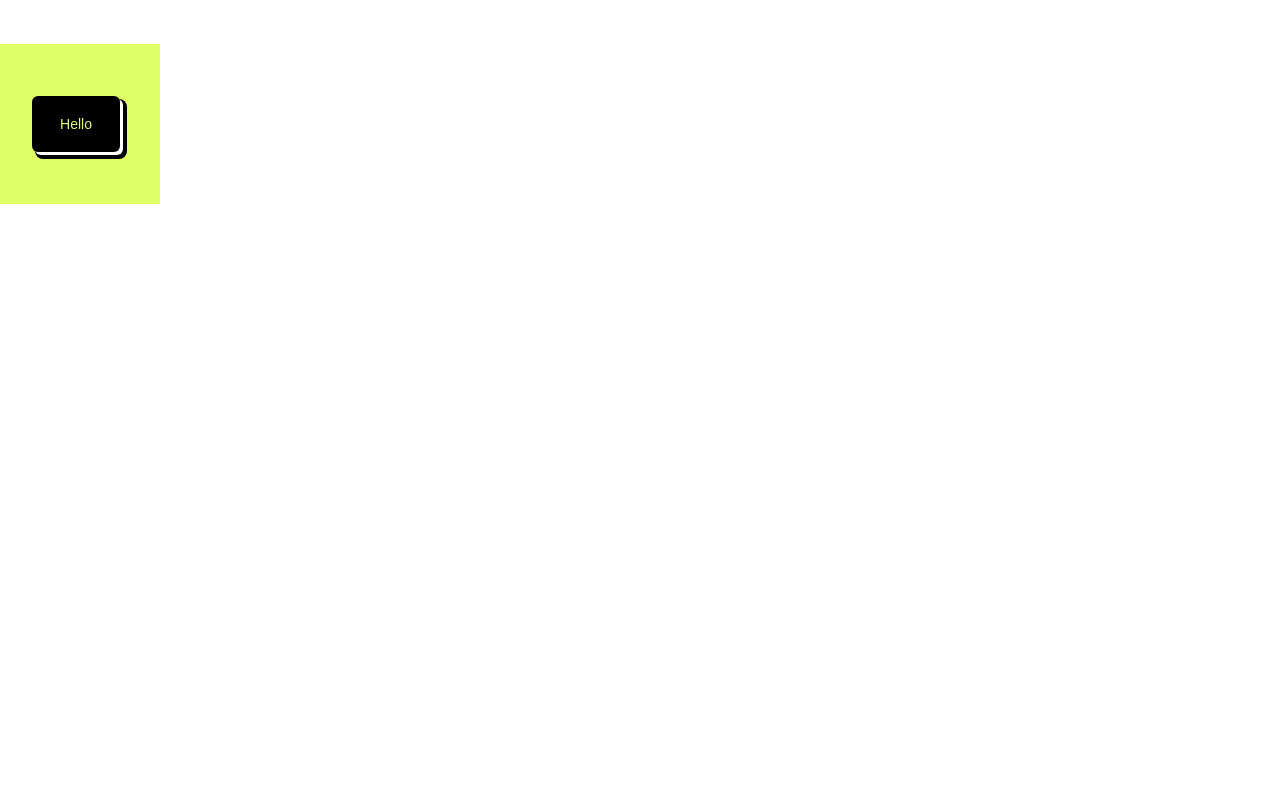
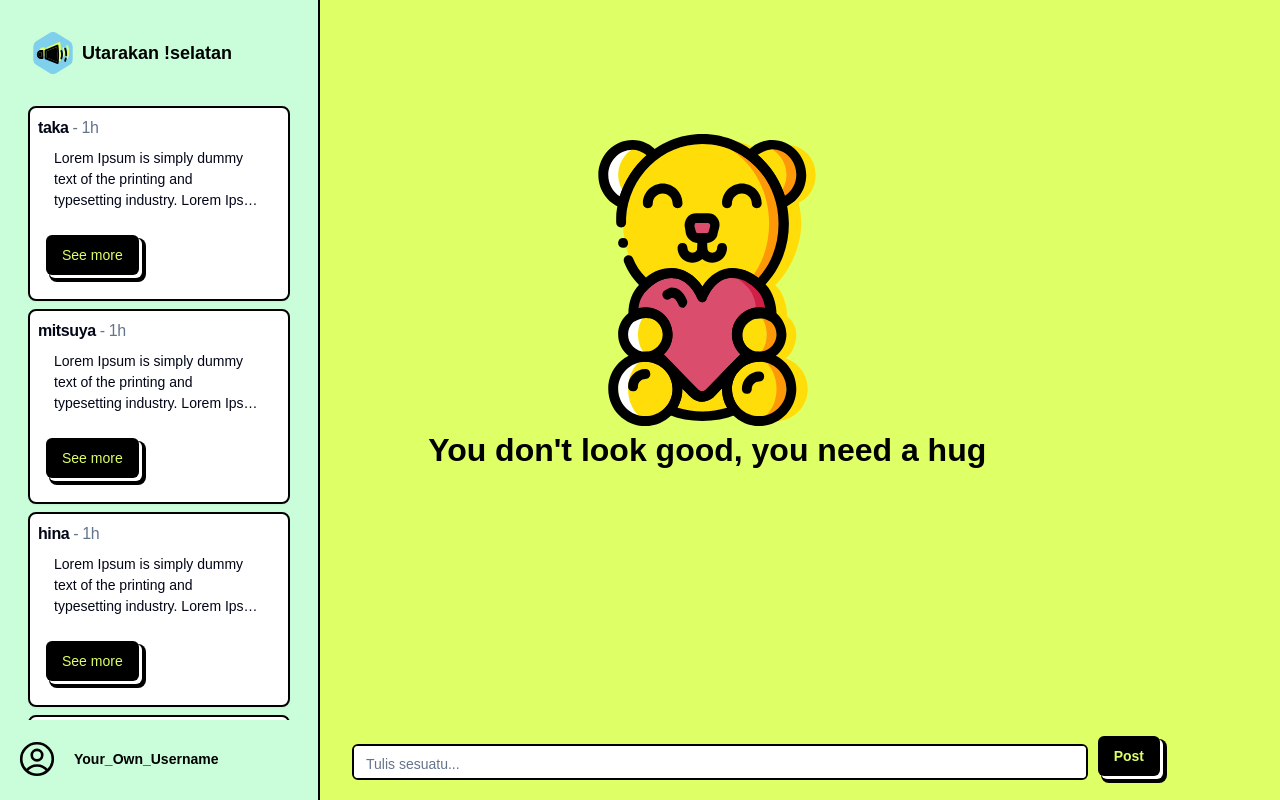
Before and after one commit to takachan0012/curhatinAja-FE, a React (Vite) app: page / in a window 1280 px wide. Built offline with nearby package versions, Linux system fonts and the light colour scheme; a web font is replaced by a local one.

Commit message:
feat: add sheet sm device

```diff
--- a/src/App.jsx
+++ b/src/App.jsx
@@ -1,11 +1,7 @@
-import { Button } from "@components/ui/button"
+import { Feeds } from "@pages/feeds"
 const App = () => {
   return (
-    <div className="flex justify-center my-11 items-center bg-[#DFFF67] w-40 h-40">
-      <Button
-        className='p-7'
-      >Hello</Button>
-    </div>
+    <Feeds />
   )
 }
 
--- a/src/pages/feeds.jsx
+++ b/src/pages/feeds.jsx
@@ -11,13 +11,38 @@ import {
     MenubarItem
 } from "@/components/ui/menubar";
 import { Textarea } from "@components/ui/textarea";
+import {
+    Sheet,
+    SheetContent,
+    SheetHeader,
+    SheetTrigger,
+} from "@/components/ui/sheet"
 import TeddyIcon from "@assets/teddy-bear-animals-svgrepo-com.svg";
 const Feeds = () => {
     const textArea = useRef();
     return (
         <div className="bg-[#DFFF67] lg:h-screen lg:w-screen lg:flex ">
-            <section className="relative bg-[#CAFEDB] lg:h-screen lg:w-1/4 border-r-2 border-black p-4">
-                <header className="flex gap-2 items-center">
+            <section className="relative bg-transparent lg:bg-[#CAFEDB]  lg:h-screen lg:w-1/4 border-r-2 border-black p-4">
+                <header className="p-4 sticky top-4 bg-[#DFFF67] lg:bg-transparent flex gap-2 items-center ">
+                    <div className="block mr-2 lg:hidden">
+                        <Sheet>
+                            <SheetTrigger asChild>
+                                <Button variant="outline"><svg xmlns="http://www.w3.org/2000/svg" fill="none" viewBox="0 0 24 24" strokeWidth={1.5} stroke="currentColor" className="w-6 h-6">
+                                    <path strokeLinecap="round" strokeLinejoin="round" d="M3.75 9h16.5m-16.5 6.75h16.5" />
+                                </svg>
+                                </Button>
+                            </SheetTrigger>
+                            <SheetContent side='left'>
+                                <SheetHeader>
+                                    <svg xmlns="http://www.w3.org/2000/svg" fill="none" viewBox="0 0 24 24" strokeWidth={1.5} stroke="currentColor" className="h-[42px]">
+                                        <path strokeLinecap="round" strokeLinejoin="round" d="M17.982 18.725A7.488 7.488 0 0 0 12 15.75a7.488 7.488 0 0 0-5.982 2.975m11.963 0a9 9 0 1 0-11.963 0m11.963 0A8.966 8.966 0 0 1 12 21a8.966 8.966 0 0 1-5.982-2.275M15 9.75a3 3 0 1 1-6 0 3 3 0 0 1 6 0Z" />
+                                    </svg>
+                                    <span>Your_Own_Username</span>
+                                    <Button variant='outline'>Logout</Button>
+                                </SheetHeader>
+                            </SheetContent>
+                        </Sheet>
+                    </div>
                     <img src={Icon} alt="" className="h-[42px]" />
                     <h1 className="font-bold text-lg">Utarakan !selatan</h1>
                 </header>
@@ -37,7 +62,7 @@ const Feeds = () => {
                         </CardFooter>
                     </Card>)}
                 </div>
-                <div className="absolute bottom-9 flex items-center">
+                <div className="hidden lg:flex absolute bottom-5  items-center">
                     <svg xmlns="http://www.w3.org/2000/svg" fill="none" viewBox="0 0 24 24" strokeWidth={1.5} stroke="currentColor" className="h-[42px]">
                         <path strokeLinecap="round" strokeLinejoin="round" d="M17.982 18.725A7.488 7.488 0 0 0 12 15.75a7.488 7.488 0 0 0-5.982 2.975m11.963 0a9 9 0 1 0-11.963 0m11.963 0A8.966 8.966 0 0 1 12 21a8.966 8.966 0 0 1-5.982-2.275M15 9.75a3 3 0 1 1-6 0 3 3 0 0 1 6 0Z" />
                     </svg>
@@ -51,12 +76,12 @@ const Feeds = () => {
                     </Menubar>
                 </div>
             </section>
-            <section className="relative lg:w-3/4 p-4">
+            <section className="hidden relative lg:block lg:w-3/4 p-4">
                 <div className="w-4/5 h-3/4 flex flex-col items-center justify-center">
                     <img src={TeddyIcon} alt="" className="h-[292px]" />
                     <span className="text-[2rem] font-bold">You don't look good, you need a hug</span>
                 </div>
-                <div className="absolute bottom-9 flex justify-center w-4/5 px-4">
+                <div className="absolute bottom-5 flex justify-center w-4/5 px-4">
                     <Textarea ref={textArea} placeholder='Tulis sesuatu...' className='border-2 border-black h-[36px] resize-none' rows='1' onInput={() => {
                         if (textArea.current.scrollHeight < 296) {
                             textArea.current.style.height = "";
--- a/src/style/index.css
+++ b/src/style/index.css
@@ -11,6 +11,7 @@
 
 :root {
     --shadow-color: rgb(0, 0, 0);
+    background-color: #DFFF67;
 }
 
 
```
